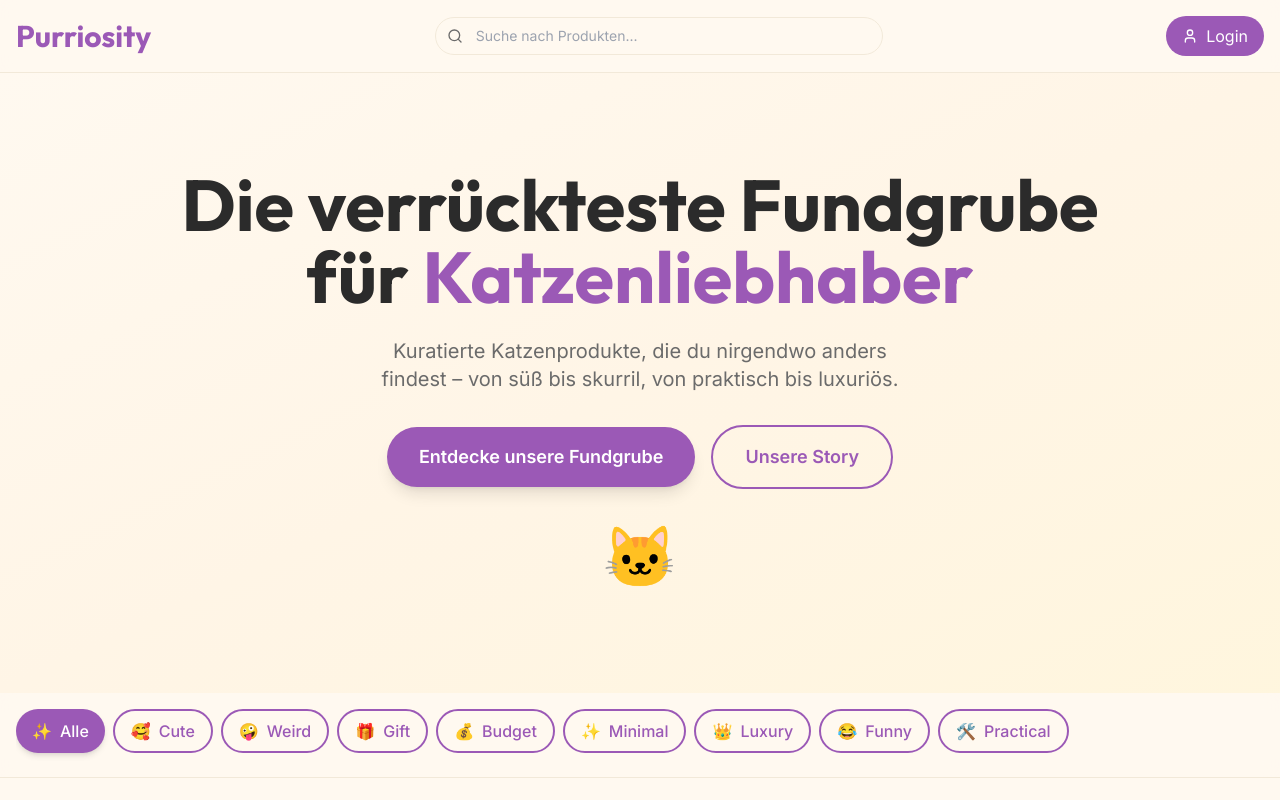
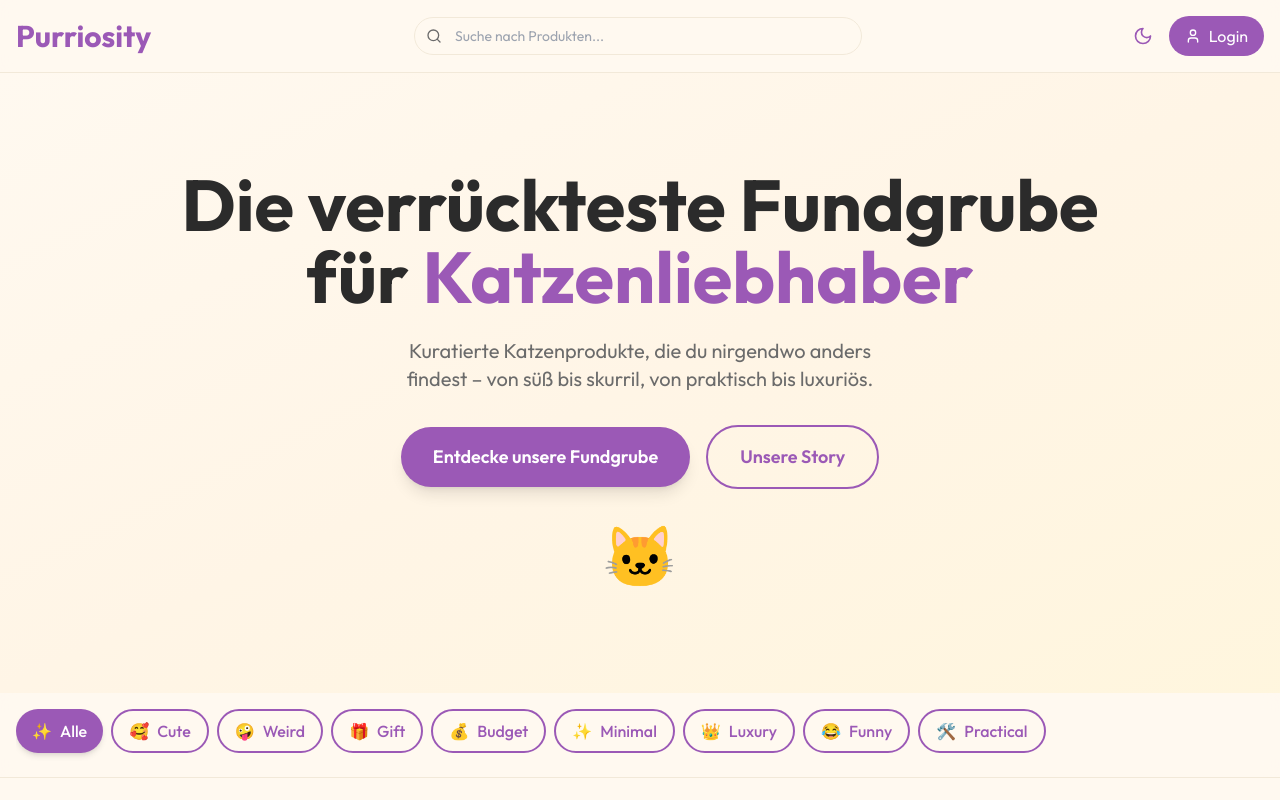
Before and after one commit to gb-design/purriosity-v2, a React (Vite) app: page / in a window 1280 px wide. Shown: the top 800 px of the page. Built offline with nearby package versions, Linux system fonts and the light colour scheme.

Commit message:
Setup the Page

```diff
--- a/index.html
+++ b/index.html
@@ -1,5 +1,6 @@
 <!doctype html>
 <html lang="de">
+
 <head>
   <meta charset="UTF-8" />
   <link rel="icon" type="image/svg+xml" href="/vite.svg" />
@@ -10,10 +11,12 @@
   <!-- Google Fonts -->
   <link rel="preconnect" href="https://fonts.googleapis.com" />
   <link rel="preconnect" href="https://fonts.gstatic.com" crossorigin />
-    <link href="https://fonts.googleapis.com/css2?family=Inter:wght@400;500;600;700&family=Outfit:wght@600;700;800&display=swap" rel="stylesheet" />
+  <link href="https://fonts.googleapis.com/css2?family=Outfit:wght@400;500;600;700;800&display=swap" rel="stylesheet" />
 </head>
+
 <body>
   <div id="root"></div>
   <script type="module" src="/src/main.tsx"></script>
 </body>
+
 </html>
--- a/src/components/home/TagFilter.tsx
+++ b/src/components/home/TagFilter.tsx
@@ -1,4 +1,3 @@
-import { useState } from 'react';
 import type { TagType } from '../../types/product';
 
 const tags: { name: TagType; emoji: string }[] = [
--- a/src/components/layout/Header.tsx
+++ b/src/components/layout/Header.tsx
@@ -1,7 +1,10 @@
 import { Link } from 'react-router-dom';
-import { Search, User } from 'lucide-react';
+import { Search, User, Sun, Moon } from 'lucide-react';
+import { useTheme } from '../../hooks/useTheme';
 
 export default function Header() {
+    const { theme, toggleTheme } = useTheme();
+
     return (
         <header className="sticky top-0 z-50 w-full border-b border-border bg-background/95 backdrop-blur supports-[backdrop-filter]:bg-background/60">
             <div className="container mx-auto px-4 py-4">
@@ -26,6 +29,21 @@ export default function Header() {
                         </div>
                     </div>
 
+                    {/* Right Side Actions */}
+                    <div className="flex items-center gap-2">
+                        {/* Theme Toggle */}
+                        <button
+                            onClick={toggleTheme}
+                            className="p-2 rounded-full hover:bg-primary/10 transition-colors"
+                            aria-label="Toggle theme"
+                        >
+                            {theme === 'light' ? (
+                                <Moon className="h-5 w-5 text-primary" />
+                            ) : (
+                                <Sun className="h-5 w-5 text-primary" />
+                            )}
+                        </button>
+
                         {/* Login Button */}
                         <button
                             className="flex items-center gap-2 px-4 py-2 rounded-full bg-primary text-primary-foreground hover:bg-primary/90 transition-colors"
@@ -34,6 +52,7 @@ export default function Header() {
                             <User className="h-4 w-4" />
                             <span className="hidden sm:inline">Login</span>
                         </button>
+                    </div>
                 </div>
 
                 {/* Search Bar - Mobile */}
--- /dev/null
+++ b/src/hooks/useTheme.ts
@@ -0,0 +1,31 @@
+import { useEffect, useState } from 'react';
+
+type Theme = 'light' | 'dark';
+
+export function useTheme() {
+    const [theme, setTheme] = useState<Theme>(() => {
+        // Check localStorage first
+        const stored = localStorage.getItem('theme') as Theme | null;
+        if (stored) return stored;
+
+        // Check system preference
+        if (window.matchMedia('(prefers-color-scheme: dark)').matches) {
+            return 'dark';
+        }
+
+        return 'light';
+    });
+
+    useEffect(() => {
+        const root = window.document.documentElement;
+        root.classList.remove('light', 'dark');
+        root.classList.add(theme);
+        localStorage.setItem('theme', theme);
+    }, [theme]);
+
+    const toggleTheme = () => {
+        setTheme((prev) => (prev === 'light' ? 'dark' : 'light'));
+    };
+
+    return { theme, toggleTheme };
+}
--- a/src/index.css
+++ b/src/index.css
@@ -24,6 +24,28 @@
     --input: 39 50% 90%;
     --ring: 282 44% 54%;
     --radius: 0.75rem;
+  }
+
+  .dark {
+    --background: 0 0% 10%;
+    --foreground: 0 0% 95%;
+    --card: 0 0% 12%;
+    --card-foreground: 0 0% 95%;
+    --popover: 0 0% 12%;
+    --popover-foreground: 0 0% 95%;
+    --primary: 282 44% 64%;
+    --primary-foreground: 0 0% 100%;
+    --secondary: 0 0% 15%;
+    --secondary-foreground: 0 0% 95%;
+    --muted: 0 0% 20%;
+    --muted-foreground: 0 0% 65%;
+    --accent: 45 100% 55%;
+    --accent-foreground: 0 0% 10%;
+    --destructive: 0 84% 60%;
+    --destructive-foreground: 0 0% 100%;
+    --border: 0 0% 20%;
+    --input: 0 0% 20%;
+    --ring: 282 44% 64%;
   }
 }
 
--- a/tailwind.config.js
+++ b/tailwind.config.js
@@ -53,7 +53,7 @@ export default {
                 sm: 'calc(var(--radius) - 4px)',
             },
             fontFamily: {
-                sans: ['Inter', 'system-ui', 'sans-serif'],
+                sans: ['Outfit', 'system-ui', 'sans-serif'],
                 display: ['Outfit', 'system-ui', 'sans-serif'],
             },
         },
--- a/tsconfig.json
+++ b/tsconfig.json
@@ -13,7 +13,7 @@
         "moduleResolution": "bundler",
         "allowImportingTsExtensions": true,
         "isolatedModules": true,
-        "moduleDetectionKind": "force",
+        "moduleDetection": "force",
         "noEmit": true,
         "jsx": "react-jsx",
         /* Linting */
```
Lines whose indentation alone changed are shown as unchanged.
